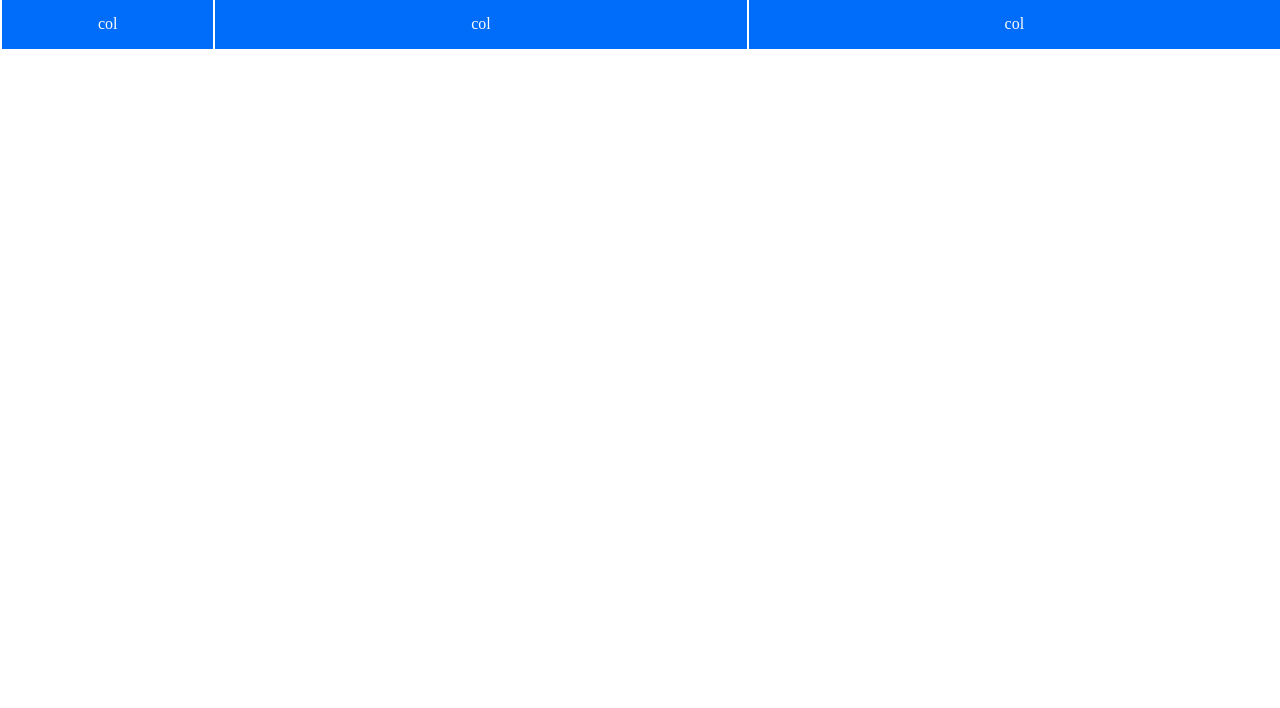
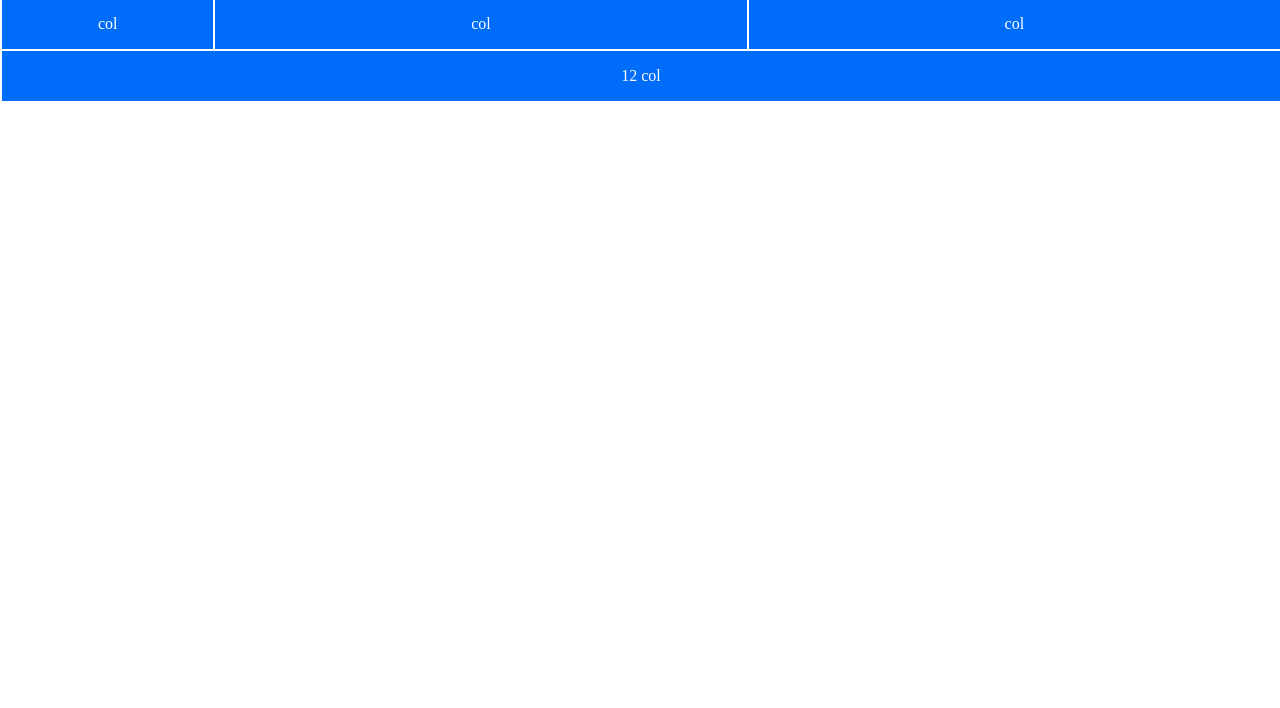
Before and after one commit to MarioSantoro/html-css-12bool, a plain HTML site: page index.html in a window 1280 px wide. Shown: the part 92-800 px from the top of the page. Drawn offline with Linux system fonts and the light colour scheme.

Commit message:
create a third row

```diff
--- a/index.html
+++ b/index.html
@@ -32,5 +32,8 @@
         <div class="col-5">col</div>
         <div class="col-5">col</div>
     </div>
+    <div class="row txt-center txt-white">
+        <div class="col-12">12 col</div>
+    </div>
 </body>
 </html>
```
